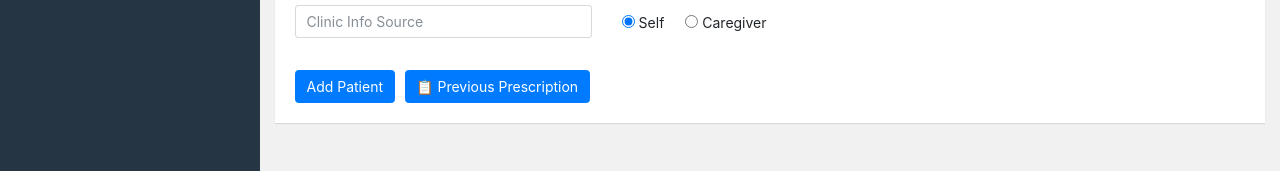
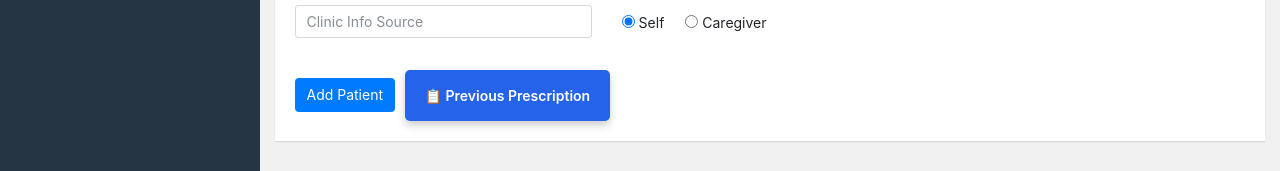
Before and after one commit to SameerShaikh502/ekta-hospital, a Next.js app: page /userlogin/AddPatient in a window 1280 px wide. Shown: the part 449-620 px from the top of the page. Built offline with nearby package versions, Linux system fonts and the light colour scheme; no server answers; some icons are missing.

Commit message:
PreviousPrescription-btn

```diff
--- a/app/userlogin/AddPatient/page.tsx
+++ b/app/userlogin/AddPatient/page.tsx
@@ -708,7 +708,7 @@ const [showPrescriptionPopup, setShowPrescriptionPopup] =
 
 <button
   type="button"
-  className="btn btn-primary"
+  className="PreviousPrescription-btn"
   onClick={() => setShowPrescriptionPopup(true)}
 >
   📋 Previous Prescription
```
